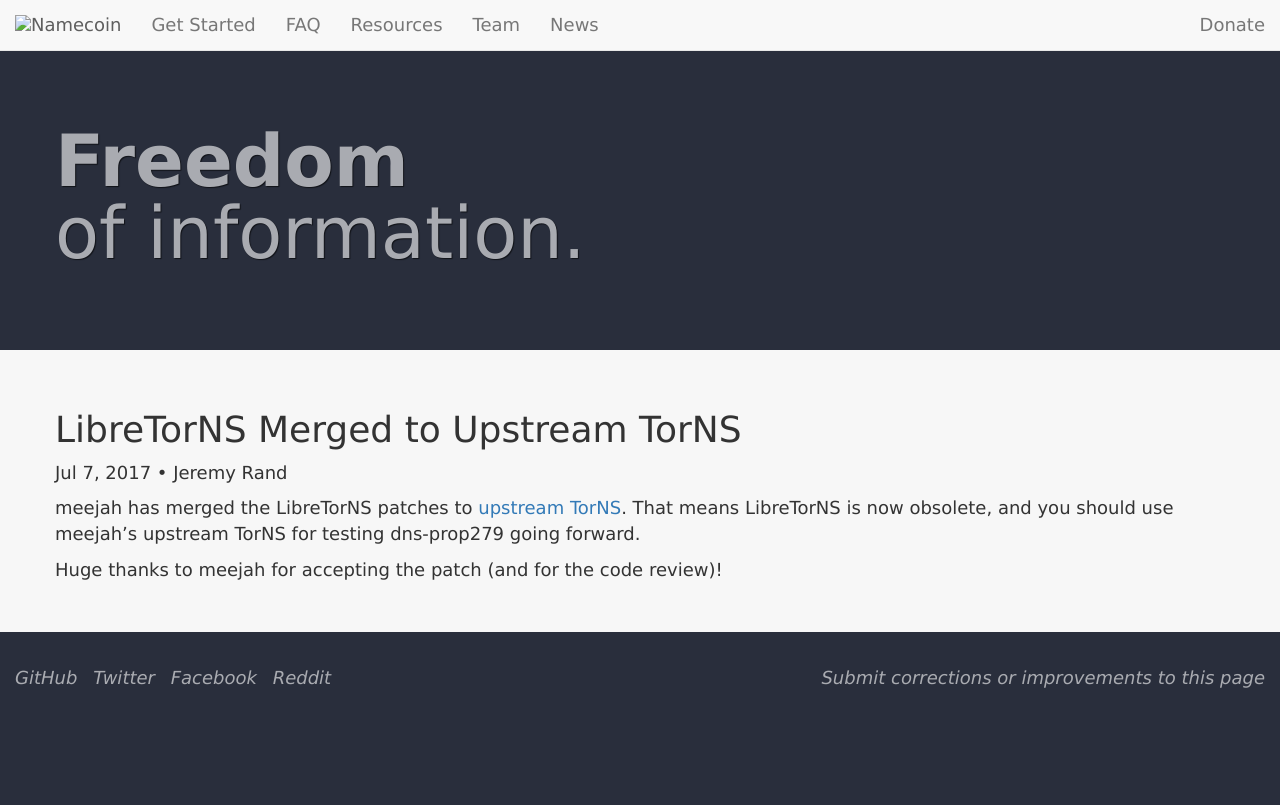
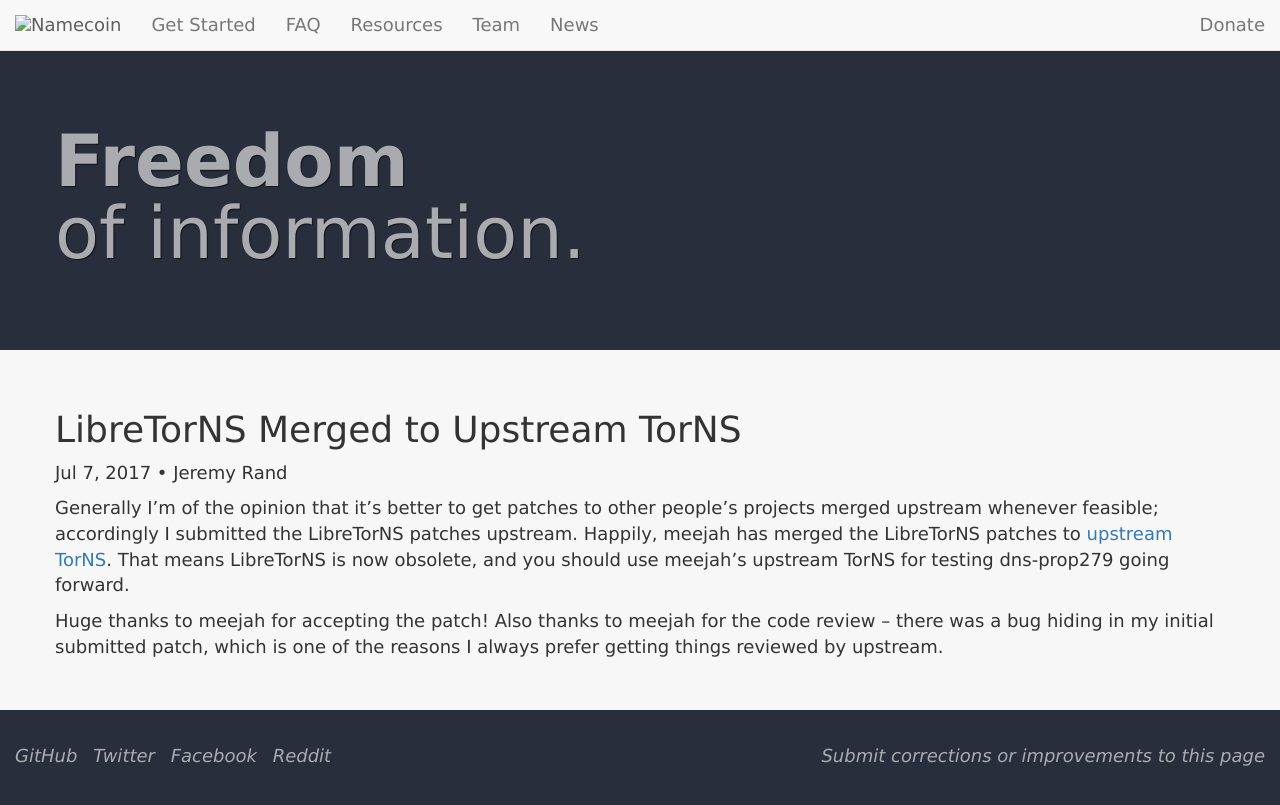
Before and after one commit to JeremyRand/namecoin.org, a Jekyll site: the page built from _posts/2017-07-07-libretorns-merged-upstream.md, in a window 1280 px wide. Shown: the top 805 px of the page. Built offline with Jekyll 4.4.1, drawn with Linux system fonts in a browser that asks for light colours; nearby versions of some CDN libraries; library files that are not in the unit come from our copies.

Commit message:
Minor edits to news post from 54403bb036bac4a5f4764ecebb0310e18c5b8f04

```diff
--- a/_posts/2017-07-07-libretorns-merged-upstream.md
+++ b/_posts/2017-07-07-libretorns-merged-upstream.md
@@ -5,6 +5,6 @@ author: Jeremy Rand
 tags: [News]
 ---
 
-meejah has merged the LibreTorNS patches to [upstream TorNS](https://github.com/meejah/torns).  That means LibreTorNS is now obsolete, and you should use meejah's upstream TorNS for testing dns-prop279 going forward.
+Generally I'm of the opinion that it's better to get patches to other people's projects merged upstream whenever feasible; accordingly I submitted the LibreTorNS patches upstream.  Happily, meejah has merged the LibreTorNS patches to [upstream TorNS](https://github.com/meejah/torns).  That means LibreTorNS is now obsolete, and you should use meejah's upstream TorNS for testing dns-prop279 going forward.
 
-Huge thanks to meejah for accepting the patch (and for the code review)!
+Huge thanks to meejah for accepting the patch!  Also thanks to meejah for the code review -- there was a bug hiding in my initial submitted patch, which is one of the reasons I always prefer getting things reviewed by upstream.
```
